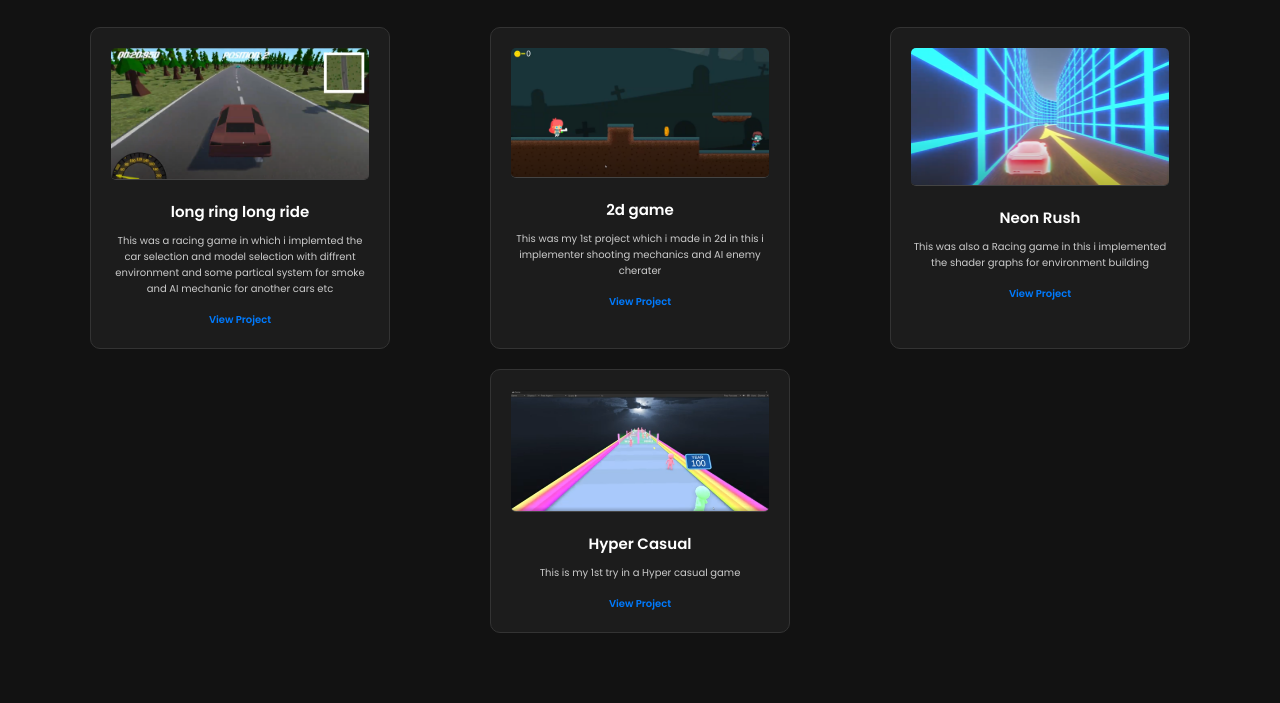
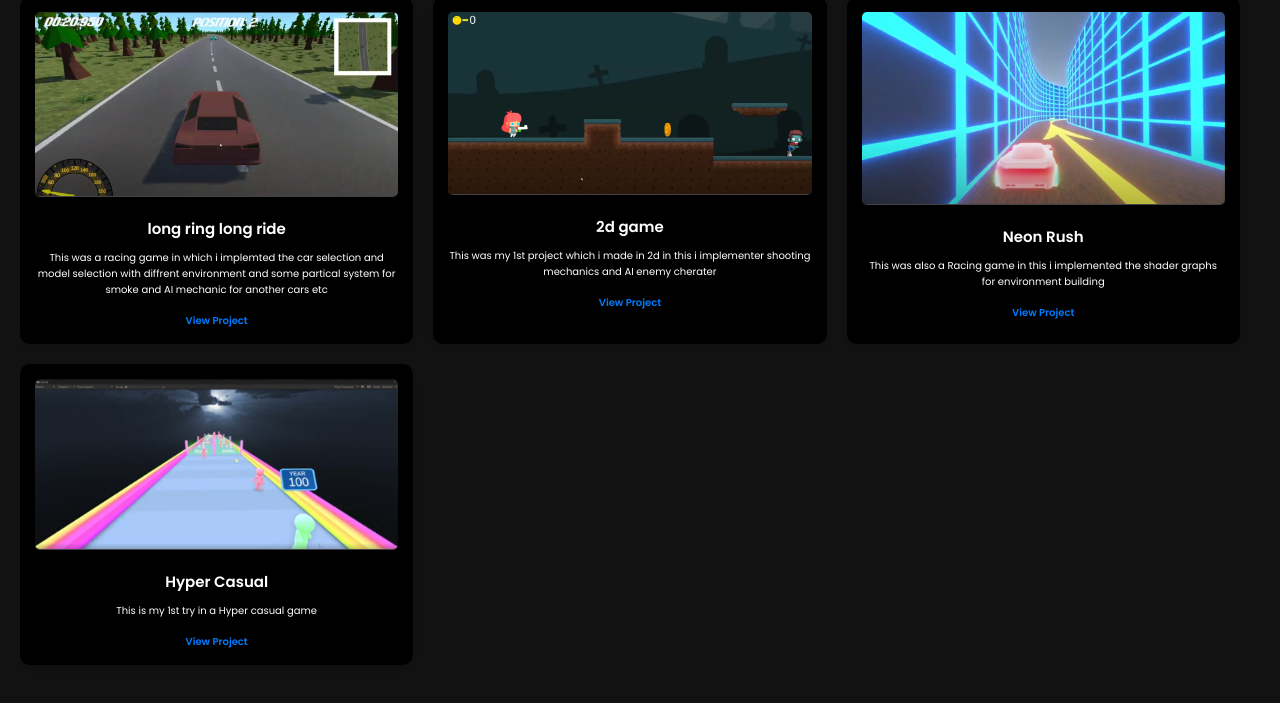
Before and after one commit to Tharshavardhanrao/Potfolio, a plain HTML site: page projects.html in a window 1280 px wide. Shown: the part 83-786 px from the top of the page. Drawn offline with Linux system fonts and the light colour scheme.

Commit message:
done some changes

```diff
--- a/style.css
+++ b/style.css
@@ -286,8 +286,8 @@ nav a.active, nav a:hover {
 }
 
 .projects {
-    padding: 50px;
-    background-color: #121212;
+    text-align: center;
+    padding: 20px;
 }
 
 .projects h2 {
@@ -300,17 +300,21 @@ nav a.active, nav a:hover {
 .project-list {
     display: flex;
     flex-wrap: wrap;
-    justify-content: space-around;
     gap: 20px;
+    overflow-x: auto;
+    padding-bottom: 10px;
+    scroll-snap-type: x mandatory;
 }
 
 .project-item {
-    background: #1c1c1c;
-    padding: 20px;
-    border: 1px solid #333;
+    flex: 0 0 calc(33.33% - 20px);
+    max-width: calc(33.33% - 20px);
+    background: #000000;
+    padding: 15px;
     border-radius: 10px;
-    width: 300px;
     text-align: center;
+    box-shadow: 0 4px 6px rgba(0, 0, 0, 0.1);
+    scroll-snap-align: start;
 }
 
 .project-item img {
@@ -320,16 +324,16 @@ nav a.active, nav a:hover {
     margin-bottom: 15px;
     border-radius: 5px;
 }
-
+/* title name colour  */
 .project-item h3 {
     font-size: 1.5rem;
     margin-bottom: 10px;
     color: #ffffff;
 }
-
+/* description colour  */
 .project-item p {
     margin-bottom: 15px;
-    color: #cccccc;
+    color: #ffffff;
 }
 
 .project-item a {
```
Also changed, not shown: index.html (+2 -2 lines).
